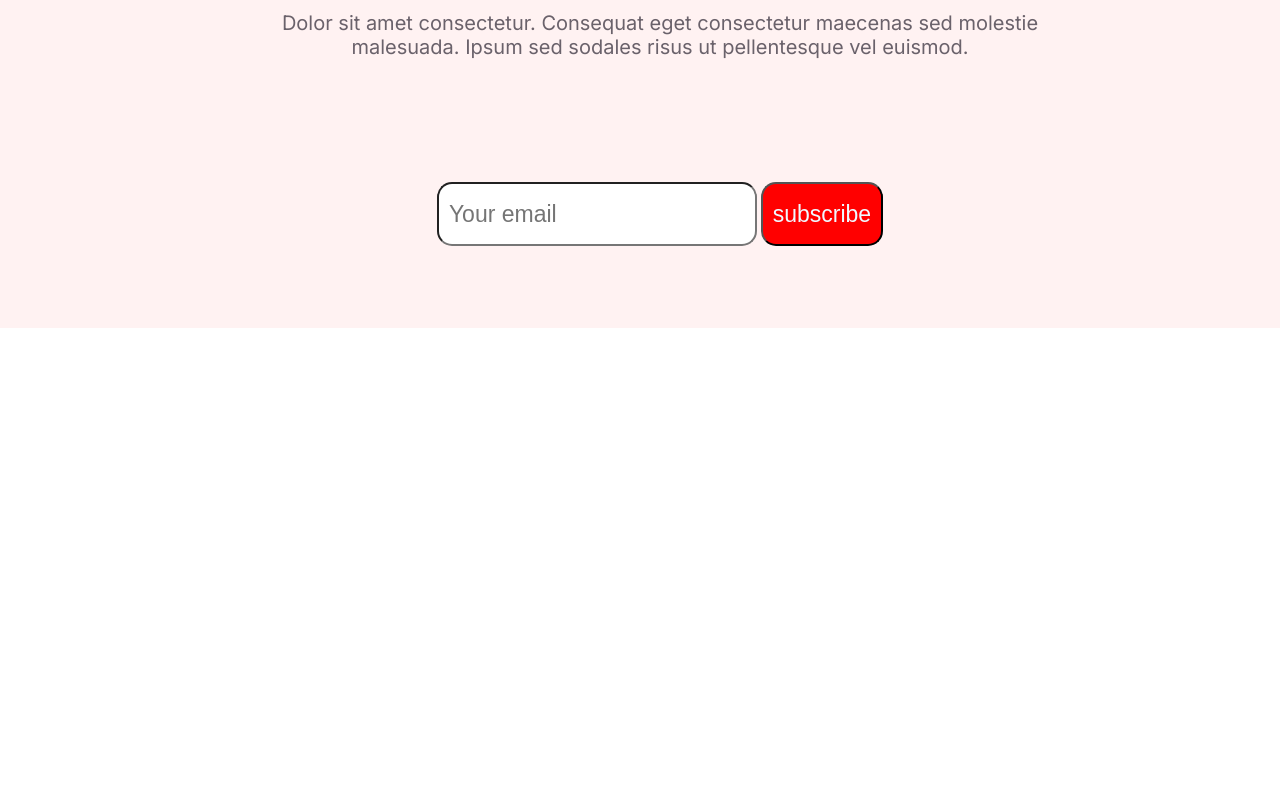
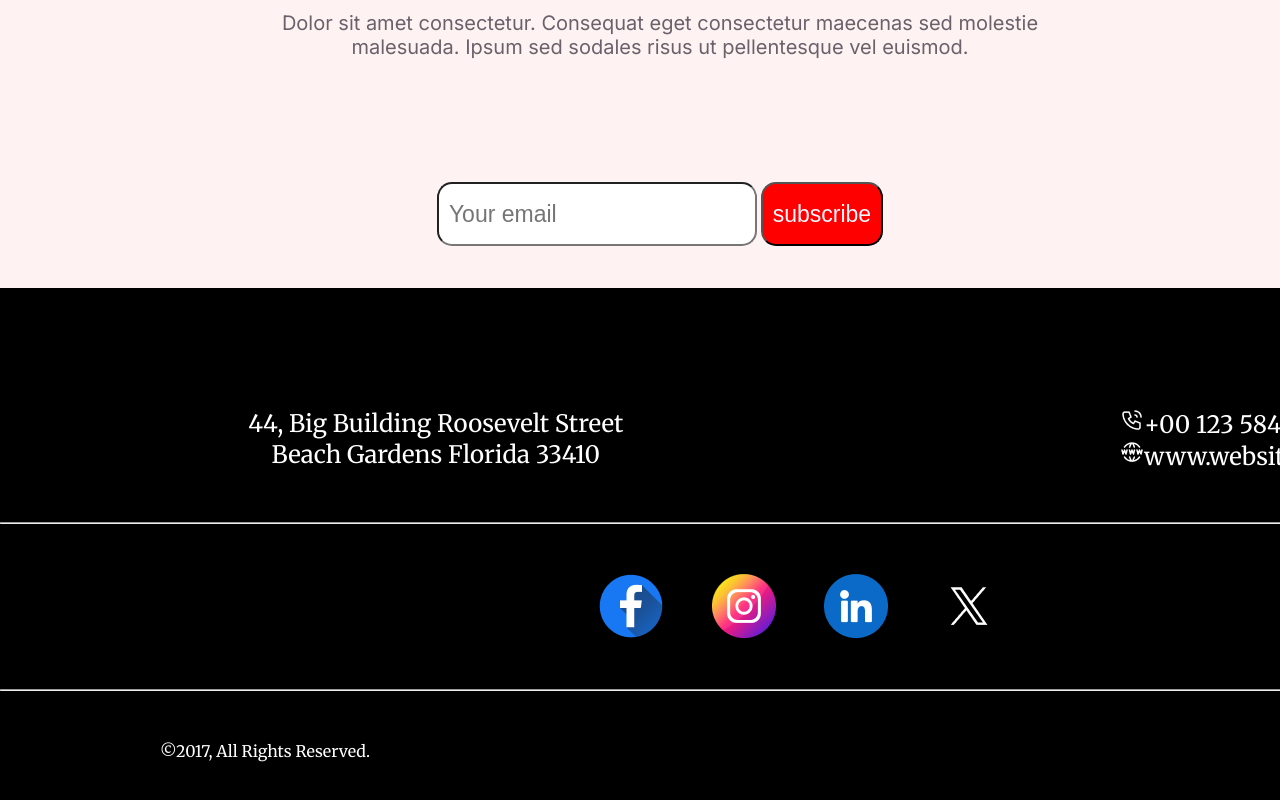
Before and after one commit to jahid-abir/batch-9-assignment, a plain HTML site: page index.html in a window 1280 px wide. Shown: the part 6157-6957 px from the top of the page. Before the commit the page ends 6485 px from the top, so only its background shows below. Drawn offline with Linux system fonts and the light colour scheme.

Commit message:
full webpage push

```diff
--- a/index.html
+++ b/index.html
@@ -92,8 +92,29 @@
             </div>
         </section>
     </main>
-    <footer>
-
+    <footer class="footer">
+        <div class="footer-content">
+            <div class="para text-centre">
+                <p>44, Big Building Roosevelt Street <br>
+                    Beach Gardens Florida 33410</p>
+            </div>
+            <div class="contact">
+                <p><img src="icons/Call.png" alt="">+00 123 584 124</p>
+                <p><img src="icons/Website.png" alt="">www.website.com</p>
+            </div>
+        </div>
+        <hr>
+        <div class="footer-img">
+            <img src="icons/Facebook.png" alt="">
+            <img src="icons/Instagram.png" alt="">
+            <img src="icons/Linkedin.png" alt="">
+            <img src="icons/Twitter.png" alt="">
+        </div>
+        <hr>
+        <div class="footer-end">
+            <p>&copy;2017, All Rights Reserved.</p>
+            <p>Unsubscribe</p>
+        </div>
     </footer>
 </body>
 </html>
--- a/style/style.css
+++ b/style/style.css
@@ -261,7 +261,7 @@ button {
 .subscribe{
     background-color: rgba(255, 0, 0, 0.05);
     width: 1320px;
-    height: 650px;
+    height: 610px;
     margin: 0 auto;
 }
 input[type="email"],input[type="submit"]{
@@ -275,3 +275,40 @@ input[type="submit"]{
     background-color: red;
     color: aliceblue;
 }
+
+/* footer section */
+.footer{
+    width: 1600px;
+    height: 610px;
+    margin: 0 auto;
+    background-color: black;
+}
+
+.footer-content{
+   color: white;
+   display: flex;
+   justify-content: space-around;
+}
+.para ,.contact{
+    font-weight: 500;
+    font-size: 24px;
+    margin-top: 120px;
+}
+.footer-img{
+    display: flex;
+    width: 500px;
+    margin: 0 auto;
+    justify-content: space-evenly;
+
+}
+hr{
+    margin-top: 50px;
+    margin-bottom: 50px;
+}
+.footer-end{
+    color: white;
+    display: flex;
+    width: 80%;
+    justify-content: space-between;
+    margin: 0 auto;
+}
```
